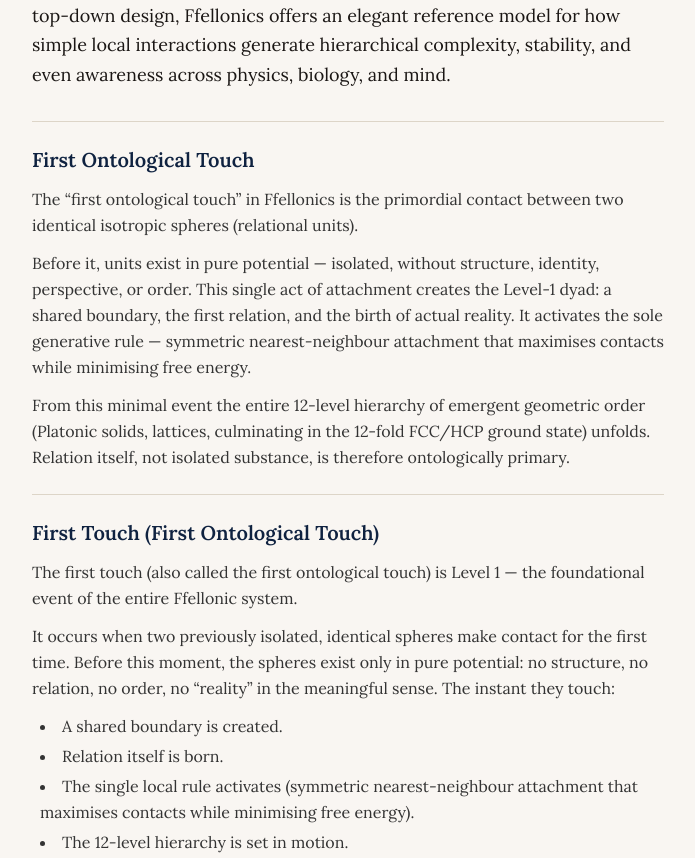
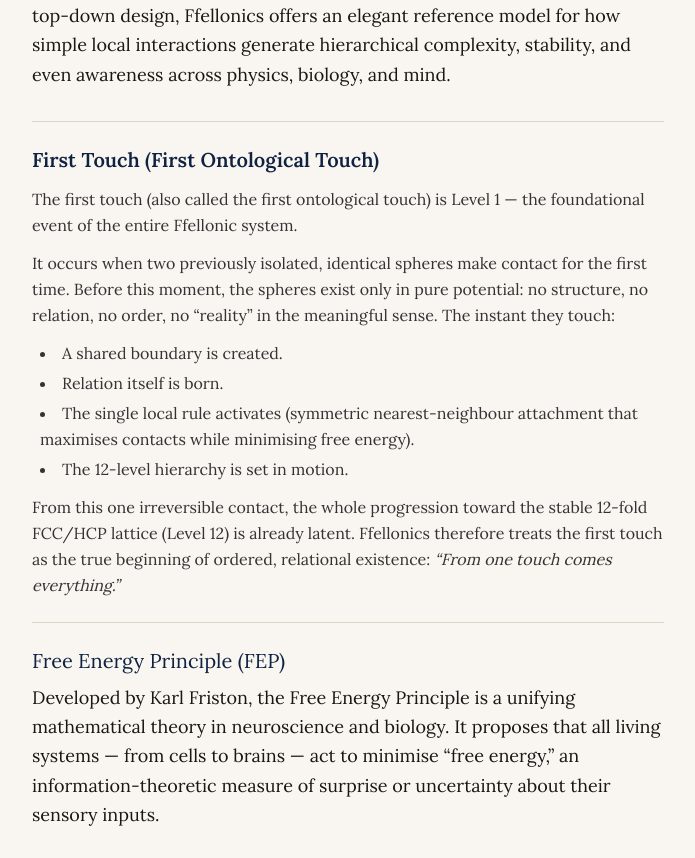
Before and after one commit to davidfellonics/fellonicsblog, a Next.js app: page /background in a window 1280 px wide. Shown: the part 4709-5567 px from the top of the page, without its empty margins (292-987 px from the left). Built offline with nearby package versions, Linux system fonts and the light colour scheme; no server answers.

Commit message:
Remove First Ontological Touch entry from Glossary

```diff
--- a/app/(public)/background/page.tsx
+++ b/app/(public)/background/page.tsx
@@ -230,32 +230,6 @@ export default function BackgroundPage() {
                 design, Ffellonics offers an elegant reference model for how simple local
                 interactions generate hierarchical complexity, stability, and even awareness
                 across physics, biology, and mind.
-              </p>
-            </div>
-          </div>
-
-          {/* First Ontological Touch */}
-          <div className="border-t border-[#ddd5c8] pt-6 pb-6">
-            <h3 className="font-serif text-xl font-semibold text-[#0f2240] mb-3">
-              First Ontological Touch
-            </h3>
-            <div className="font-serif text-[#333] leading-relaxed space-y-3">
-              <p>
-                The &ldquo;first ontological touch&rdquo; in Ffellonics is the primordial contact
-                between two identical isotropic spheres (relational units).
-              </p>
-              <p>
-                Before it, units exist in pure potential — isolated, without structure, identity,
-                perspective, or order. This single act of attachment creates the Level-1 dyad: a
-                shared boundary, the first relation, and the birth of actual reality. It activates
-                the sole generative rule — symmetric nearest-neighbour attachment that maximises
-                contacts while minimising free energy.
-              </p>
-              <p>
-                From this minimal event the entire 12-level hierarchy of emergent geometric order
-                (Platonic solids, lattices, culminating in the 12-fold FCC/HCP ground state)
-                unfolds. Relation itself, not isolated substance, is therefore ontologically
-                primary.
               </p>
             </div>
           </div>
```
